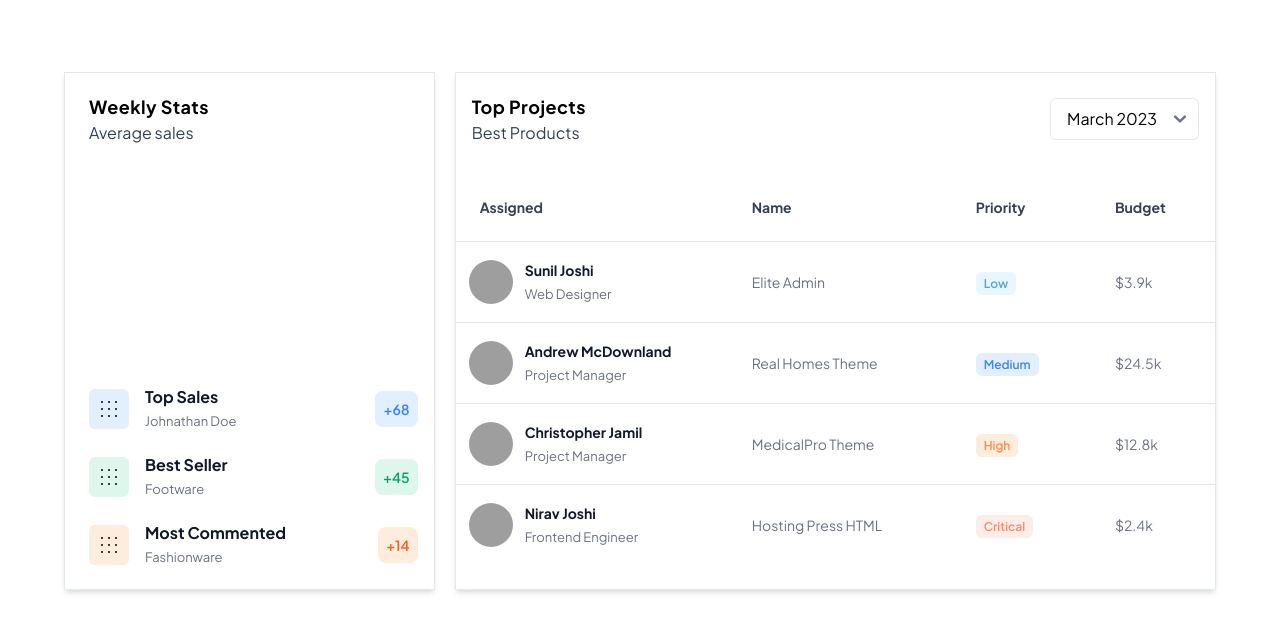
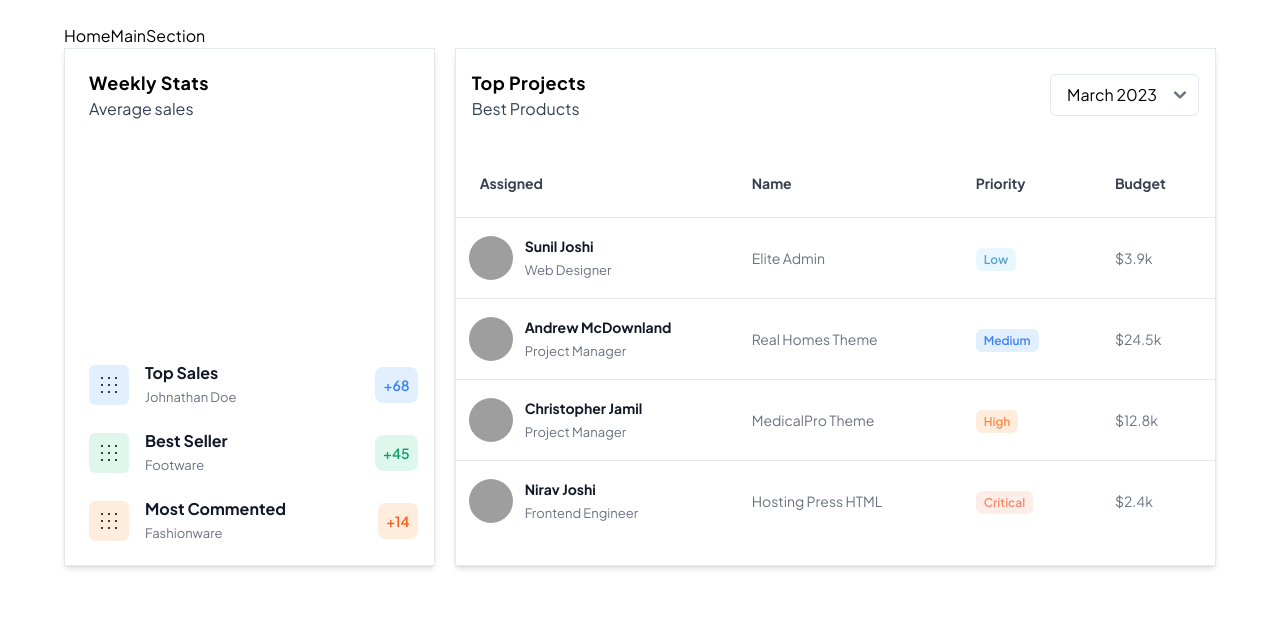
Before and after one commit to Thazin555/dashboard-clone-theme, a React (Vite) app: page / in a window 1280 px wide. Shown: the top 632 px of the page. Built offline with nearby package versions, Linux system fonts and the light colour scheme; grey boxes are pictures that could not be loaded.

Commit message:
4th updated

```diff
--- a/src/App.jsx
+++ b/src/App.jsx
@@ -2,13 +2,11 @@ import React from "react";
 import "flowbite";
 
 import Home from "./Pages/Home";
-import Weekly from "./Components/Weekly";
 
 const App = () => {
   return (
     <div>
       <Home />
-      <Weekly/>
     </div>
   );
 };
--- a/src/Components/HomeMainSection.jsx
+++ b/src/Components/HomeMainSection.jsx
@@ -1,9 +1,11 @@
 import React from "react";
 import Container from "./Container";
+import Weekly from "./Weekly";
 
 const HomeMainSection = () => {
   return <Container>
-
+    HomeMainSection
+    <Weekly/>
   </Container>;
 };
 
--- a/src/Components/Weekly.jsx
+++ b/src/Components/Weekly.jsx
@@ -2,7 +2,7 @@ import React from "react";
 
 const Weekly = () => {
   return (
-    <div className=" max-w-[1200px] p-[24px] mx-auto">
+
       <div className=" ">
         <div className="grid gap-4 md:grid-cols-12 lg:grid-cols-12 md:gap-5  ">
           {/* grid 1 */}
@@ -300,7 +300,7 @@ const Weekly = () => {
           </div>
         </div>
       </div>
-    </div>
+
   );
 };
 
```
